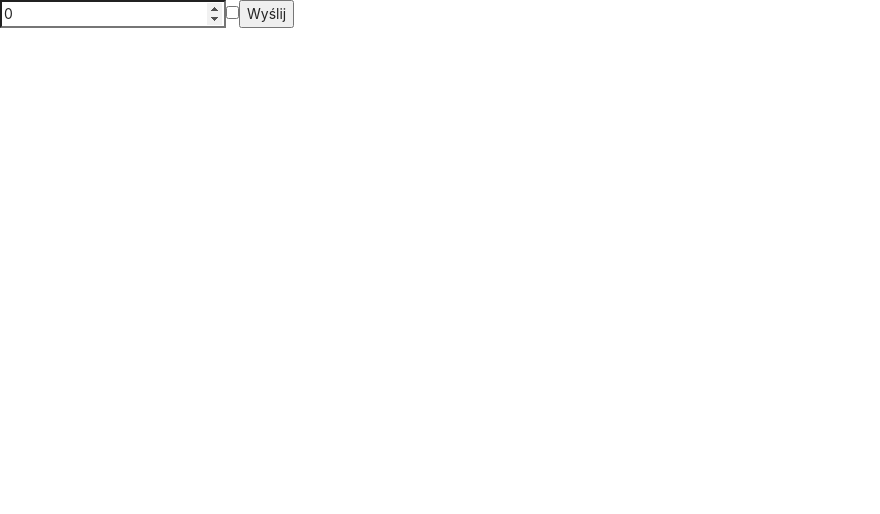
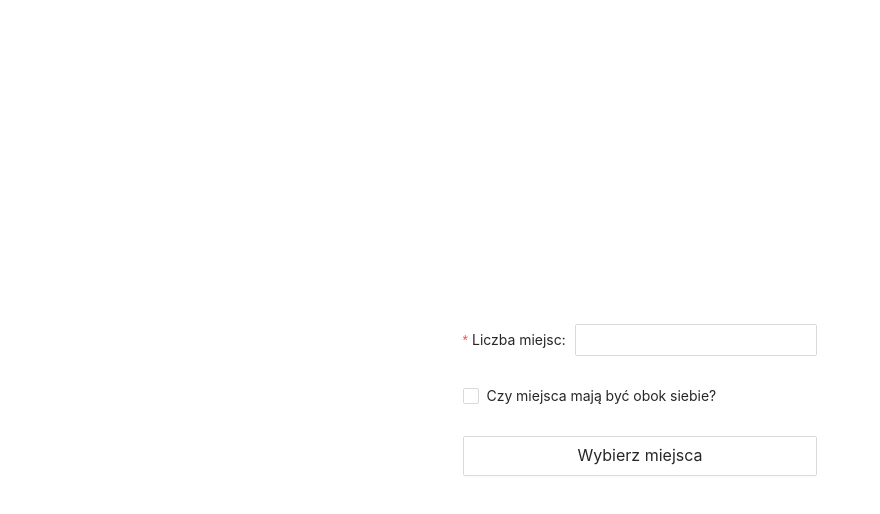
Before and after one commit to pzpsofficial/xkom, a React (Create React App) app: page / in a window 1280 px wide. Shown: the top 514 px of the page, without its empty margins (0-880 px from the left). Built offline with nearby package versions, Linux system fonts and the light colour scheme.

Commit message:
Added 404, styled home and reservation pages

```diff
--- a/src/App.js
+++ b/src/App.js
@@ -1,18 +1,31 @@
 import React from 'react';
-import logo from './logo.svg';
-import { Counter } from './features/counter/Counter';
 import './App.css';
 import 'antd/dist/antd.css';
 import { BrowserRouter, Switch, Route } from 'react-router-dom';
-
+import { useSelector } from 'react-redux';
 import HomePage from './Pages/HomePage/HomePage';
 import ReservationPage from './Pages/ReservationPage/ReservationPage';
 import SummaryPage from './Pages/SummaryPage/SummaryPage';
 import ErrorPage from './Pages/404/ErrorPage';
+import { Alert } from 'antd';
 
 function App() {
+  const { message, description, closable, type, showIcon, style } = useSelector(
+    (state) => state.alert
+  );
+
   return (
     <BrowserRouter>
+      {message ? (
+        <Alert
+          style={style}
+          message={message}
+          description={description}
+          closable={closable}
+          type={type}
+          showIcon={showIcon}
+        />
+      ) : null}
       <Switch>
         <Route path="/" exact>
           <HomePage />
--- a/src/Pages/404/ErrorPage.js
+++ b/src/Pages/404/ErrorPage.js
@@ -1,7 +1,28 @@
 import React from 'react';
 
+import { Typography, Row, Button, Space } from 'antd';
+import { useHistory } from 'react-router-dom';
+
+const { Title } = Typography;
+
 const ErrorPage = () => {
-  return <div>404</div>;
+  const history = useHistory();
+
+  return (
+    <Row justify="center" align="middle" style={{ minHeight: '100vh' }}>
+      <Space direction="vertical" align="center" size={30}>
+        <Space direction="vertical" size={-15} align="center">
+          <Title type="warning">404</Title>
+          <Title level={2} type="secondary">
+            Ups... Taka strona nie istnieje...
+          </Title>
+        </Space>
+        <Button onClick={() => history.push('/')} size="large">
+          Wróć na stronę główną
+        </Button>
+      </Space>
+    </Row>
+  );
 };
 
 export default ErrorPage;
--- a/src/Pages/HomePage/HomePage.js
+++ b/src/Pages/HomePage/HomePage.js
@@ -4,8 +4,11 @@ import {
   setSeatsNumber,
   setAreSeatsClose,
 } from '../../app/slices/userInputSlice';
+import { setAlert, removeAlert } from '../../app/slices/alertSlice';
 import { useDispatch } from 'react-redux';
 import { useHistory } from 'react-router-dom';
+
+import { Button, Row, Form, Checkbox, InputNumber } from 'antd';
 
 const HomePage = () => {
   const dispatch = useDispatch();
@@ -14,48 +17,67 @@ const HomePage = () => {
   const [inputValue, setInputValue] = useState(0);
   const [checkboxState, setCheckboxState] = useState(false);
 
-  const handleSubmit = (e) => {
+  const handleSubmit = () => {
     try {
-      e.preventDefault();
-
-      if (!inputValue) return;
-
       dispatch(setSeatsNumber(inputValue));
       dispatch(setAreSeatsClose(checkboxState));
 
       history.push('/reservation');
     } catch (error) {
-      console.log(error);
+      dispatch(
+        setAlert({
+          message: 'Błąd',
+          description: 'Ups... Coś poszło nie tak. Spróbuj ponownie później',
+        })
+      );
+
+      setTimeout(() => {
+        dispatch(removeAlert());
+      }, 5000);
     }
   };
 
-  const handleCheckboxChange = (e) => {
-    const newState = e.target.checked;
+  const handleCheckboxChange = (value) => {
+    const newState = value.target.checked;
     setCheckboxState(newState);
   };
 
-  const handleInputChange = (e) => {
-    const newValue = Number(e.target.value);
-    setInputValue(newValue);
+  const handleInputChange = (value) => {
+    setInputValue(value);
   };
 
   return (
-    <div>
-      <form onSubmit={handleSubmit}>
-        <input
-          type="number"
-          min={0}
-          value={inputValue}
-          onChange={handleInputChange}
-        />
-        <input
-          type="checkbox"
-          value={checkboxState}
-          onChange={handleCheckboxChange}
-        />
-        <button>Wyślij</button>
-      </form>
-    </div>
+    <Row style={{ minHeight: '100vh' }} align="middle" justify={'center'}>
+      <Form onFinish={handleSubmit} colon={false}>
+        <Form.Item
+          label="Liczba miejsc: "
+          rules={[
+            {
+              required: true,
+              message: 'Podaj proszę liczbę!',
+            },
+          ]}
+          name="seatsNumber"
+        >
+          <InputNumber
+            size="medium"
+            style={{ width: '100%' }}
+            value={inputValue}
+            onChange={handleInputChange}
+            min={1}
+            max={100}
+          />
+        </Form.Item>
+        <Form.Item>
+          <Checkbox checked={checkboxState} onChange={handleCheckboxChange}>
+            Czy miejsca mają być obok siebie?
+          </Checkbox>
+        </Form.Item>
+        <Button htmlType="submit" size="large" block={true}>
+          Wybierz miejsca
+        </Button>
+      </Form>
+    </Row>
   );
 };
 
--- a/src/Pages/ReservationPage/ReservationPage.js
+++ b/src/Pages/ReservationPage/ReservationPage.js
@@ -1,19 +1,36 @@
-import React, { useEffect } from 'react';
+import React, { useEffect, useState } from 'react';
 
+import { setAlert, removeAlert } from '../../app/slices/alertSlice';
 import { useSelector, useDispatch } from 'react-redux';
 import axios from 'axios';
 import { setSeats } from '../../app/slices/seatsDataSlice';
+import { useHistory } from 'react-router-dom';
 
-import { Row, Col, Avatar } from 'antd';
+import { Row, Col, Avatar, Space, Button, Spin } from 'antd';
 
 const ReservationPage = () => {
   const dispatch = useDispatch();
   const userInput = useSelector((state) => state.userInput);
   const { seats } = useSelector((state) => state.seats);
 
+  const history = useHistory();
+
+  const [isLoading, setIsLoading] = useState(false);
+
+  const handleSubmit = (e) => {
+    try {
+      history.push('/summary');
+    } catch (error) {
+      console.log(error);
+    }
+  };
+
   useEffect(() => {
     const fetchSeats = async () => {
+      try {
         if (seats.length > 0) return;
+
+        setIsLoading(true);
 
         const { data } = await axios(
           `${process.env.REACT_APP_API_ENDPOINT}/seats`
@@ -25,7 +42,8 @@ const ReservationPage = () => {
         const sortedData = Array(maxX + 1).fill(undefined);
 
         sortedData.forEach(
-        (_, index) => (sortedData[index] = Array(maxY + 1).fill(undefined, 0)),
+          (_, index) =>
+            (sortedData[index] = Array(maxY + 1).fill(undefined, 0)),
           0
         );
 
@@ -35,49 +53,104 @@ const ReservationPage = () => {
           sortedData[columnIndex][rowIndex] = seat;
         });
 
-      console.log(sortedData);
+        setIsLoading(false);
+        dispatch(setSeats(sortedData));
+      } catch (error) {
+        setIsLoading(false);
+        dispatch(
+          setAlert({
+            message: 'Błąd',
+            description: 'Ups... Coś poszło nie tak. Spróbuj ponownie później',
+            type: 'error',
+          })
+        );
 
-      dispatch(setSeats(sortedData));
+        setTimeout(() => {
+          dispatch(removeAlert());
+        }, 5000);
+      }
     };
 
     fetchSeats();
   }, [dispatch, seats]);
 
   return (
+    <React.Fragment>
       <Row
         gutter={10}
         justify="center"
         align="middle"
-      style={{ minHeight: '100vh' }}
+        style={{ minHeight: '85vh', margin: 0 }}
       >
-      {seats.map((column) => (
+        {seats.length > 0
+          ? seats.map((column) => (
               <Col>
                 {column.map((seat) => (
                   <Col style={{ marginBottom: '10px' }}>
-              {seat ? (
                     <Avatar
                       shape="square"
                       size="large"
                       style={{
-                    backgroundColor: `${seat.reserved ? '#1f1f1f' : 'white'}`,
-                    border: '1px solid black',
+                        backgroundColor: `${
+                          seat && seat.reserved ? '#434343' : 'white'
+                        }`,
+                        border: '1px solid',
+                        borderColor: `${seat ? 'black' : 'transparent'}`,
                       }}
                     />
-              ) : (
+                  </Col>
+                ))}
+              </Col>
+            ))
+          : null}
+        {isLoading ? (
+          <Spin size="large" tip="Ładowanie..." spinning="true" />
+        ) : null}
+      </Row>
+      <Row justify="center" align="middle">
+        <Space size={30} justify="center">
+          <Space align="baseline">
             <Avatar
               shape="square"
               size="large"
               style={{
                 backgroundColor: 'white',
-                    border: '1px solid transparent',
+                border: '1px solid',
+                borderColor: 'black',
               }}
             />
-              )}
-            </Col>
-          ))}
-        </Col>
-      ))}
+            <p>Miejsca dostępne</p>
+          </Space>
+          <Space align="baseline">
+            <Avatar
+              shape="square"
+              size="large"
+              style={{
+                backgroundColor: '#434343',
+                border: '1px solid',
+                borderColor: 'black',
+              }}
+            />
+            <p>Miejsca zarezerwowane</p>
+          </Space>
+          <Space align="baseline">
+            <Avatar
+              shape="square"
+              size="large"
+              style={{
+                backgroundColor: '#fa8c16',
+                border: '1px solid',
+                borderColor: 'black',
+              }}
+            />
+            <p>Twój wybór</p>
+          </Space>
+          <Button onClick={handleSubmit} size="large" block={true}>
+            Rezerwuj
+          </Button>
+        </Space>
       </Row>
+    </React.Fragment>
   );
 };
 
--- /dev/null
+++ b/src/app/slices/alertSlice.js
@@ -0,0 +1,40 @@
+import { createSlice } from '@reduxjs/toolkit';
+
+const initialState = {
+  message: '',
+  description: '',
+  type: '',
+  showIcon: true,
+  closable: false,
+  style: {
+    position: 'fixed',
+    top: '5%',
+    left: '50%',
+    transform: 'translateX(-50%)',
+    maxWidth: '500px',
+  },
+};
+
+export const alertSlice = createSlice({
+  name: 'alert',
+  initialState,
+  reducers: {
+    setAlert: (state, action) => {
+      const { message, description, type, closable } = action.payload;
+
+      state.message = message;
+      state.description = description;
+      state.type = type;
+      state.closable = closable;
+    },
+    removeAlert: (state) => {
+      state.message = '';
+      state.description = '';
+      state.type = '';
+    },
+  },
+});
+
+export const { setAlert, removeAlert } = alertSlice.actions;
+
+export default alertSlice.reducer;
--- a/src/app/store.js
+++ b/src/app/store.js
@@ -2,10 +2,12 @@ import { configureStore } from '@reduxjs/toolkit';
 
 import userInputReducer from './slices/userInputSlice';
 import seatsDataReducer from './slices/seatsDataSlice';
+import alertReducer from './slices/alertSlice';
 
 export const store = configureStore({
   reducer: {
     userInput: userInputReducer,
     seats: seatsDataReducer,
+    alert: alertReducer,
   },
 });
```
Lines whose indentation alone changed are shown as unchanged.
